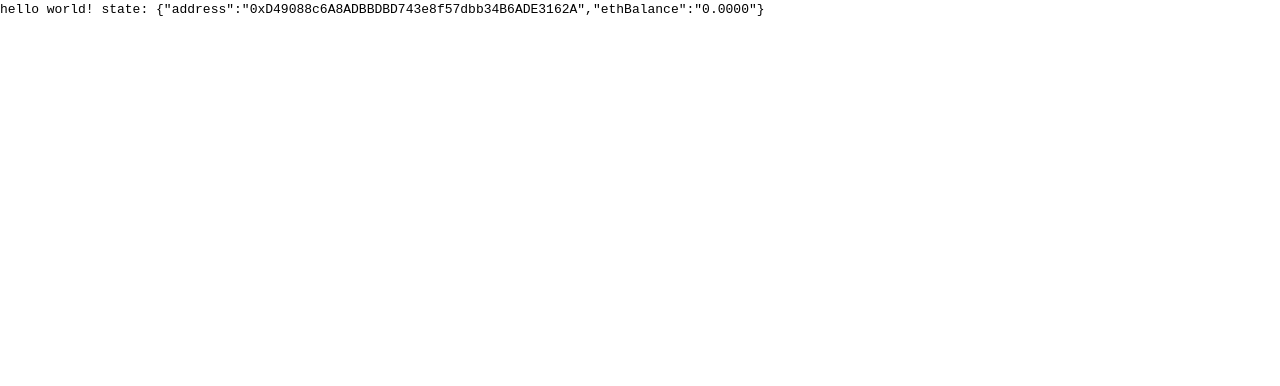
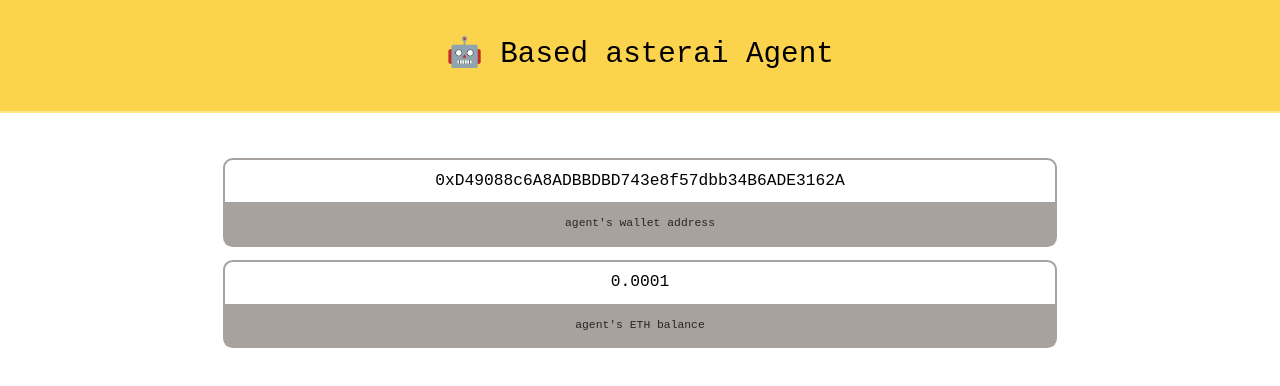
Before and after one commit to asterai-io/coinbase-wallet-agent-example, a React (Vite) app: page / in a window 1280 px wide. Shown: the top 386 px of the page. Built offline with nearby package versions, Linux system fonts and the light colour scheme; what @asterai/client would draw is missing.

Commit message:
chore: render state with card components

```diff
--- a/src/App.tsx
+++ b/src/App.tsx
@@ -27,11 +27,55 @@ export const App = () => {
   }, []);
   return (
     <div className="w-full">
-      hello world!
-      state: { JSON.stringify(state) }
+      <header
+        className="
+          w-full bg-amber-300 border-b-2 border-amber-200 block
+          p-12 flex justify-center text-4xl color-white
+        "
+      >
+          🤖 Based asterai Agent
+      </header>
+      <div className="w-11/12 md:w-2/3 flex justify-center py-12 px-3 flex-wrap m-auto">
+        { !state && (
+          <div className="w-full text-center">
+            <p>
+              preparing & loading data from agent...
+            </p>
+            <br />
+            <img
+              className="inline"
+              alt="loading"
+              width="50px"
+              src="https://cdn.pixabay.com/animation/2023/05/02/04/29/04-29-06-428_512.gif"
+            />
+          </div>
+        ) }
+        { state && (
+          <>
+            <Card name="agent's wallet address" value={state.address} />
+            <Card name="agent's ETH balance" value={state.ethBalance} />
+          </>
+        ) }
+      </div>
     </div>
   )
 };
+
+type CardProps = {
+  value: string;
+  name: string;
+};
+
+const Card = ({ value, name }: CardProps) => (
+  <div className="w-full basis-full border-2 border-stone-400 my-2 rounded-xl">
+    <div className="p-3 text-xl truncate text-center">
+      { value }
+    </div>
+    <div className="bg-stone-400 p-4 text-sm text-stone-800 rounded-b text-center">
+      { name }
+    </div>
+  </div>
+);
 
 // const executeQuery = async (
 //   query: string,
@@ -60,10 +104,11 @@ const getFetchStatePrompt = (item: string) =>
   `Return the ${item} as plain text and nothing else.`;
 
 const fetchState = async (): Promise<State> => {
+  await new Promise(r => setTimeout(r, 1000));
   // TODO remove debug state.
   return {
     address: "0xD49088c6A8ADBBDBD743e8f57dbb34B6ADE3162A",
-    ethBalance: "0.0000"
+    ethBalance: "0.0001"
   };
   const [address, ethBalance] = await Promise.all([
     fetchAddress(),
```
